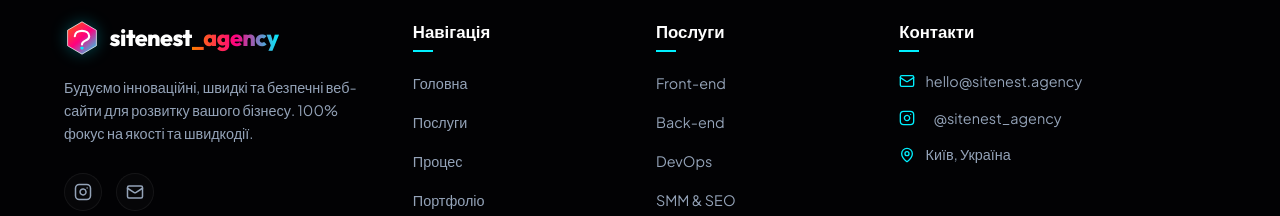
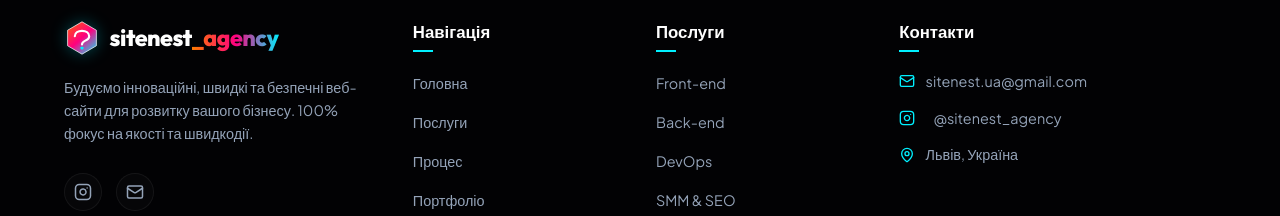
Before and after one commit to redrembo24680/sitenest_agency, a React (Vite) app: page /blog in a window 1280 px wide. Shown: the part 1039-1255 px from the top of the page. Built offline with nearby package versions, Linux system fonts and the light colour scheme.

Commit message:
feat: implement site navigation, internationalization, and contact page structure

```diff
--- a/src/App.tsx
+++ b/src/App.tsx
@@ -280,10 +280,10 @@ export default function App() {
             </div>
             <p>{t.footer.tagline}</p>
             <div className="footer-socials">
-              <span className="social-icon">
+              <a href="https://www.instagram.com/sitenest_agency?igsh=YXJkZmYwZzFyY2c0&utm_source=qr" target="_blank" rel="noopener noreferrer" className="social-icon">
                 <svg style={{ width: '18px', height: '18px' }} viewBox="0 0 24 24" fill="none" stroke="currentColor" strokeWidth="2" strokeLinecap="round" strokeLinejoin="round"><rect x="2" y="2" width="20" height="20" rx="5" ry="5"></rect><path d="M16 11.37A4 4 0 1 1 12.63 8 4 4 0 0 1 16 11.37z"></path><line x1="17.5" y1="6.5" x2="17.51" y2="6.5"></line></svg>
-              </span>
-              <span className="social-icon"><Mail style={{ width: '18px', height: '18px' }} /></span>
+              </a>
+              <a href="mailto:sitenest.ua@gmail.com" className="social-icon"><Mail style={{ width: '18px', height: '18px' }} /></a>
             </div>
           </div>
 
@@ -311,12 +311,12 @@ export default function App() {
 
           <div className="footer-column footer-contacts">
             <h4>{t.footer.contacts}</h4>
-            <p><Mail /> hello@sitenest.agency</p>
+            <p><Mail /> <a href="mailto:sitenest.ua@gmail.com" style={{ color: 'inherit', textDecoration: 'none' }}>sitenest.ua@gmail.com</a></p>
             <p>
               <svg style={{ width: '16px', height: '16px', marginRight: '8px', verticalAlign: 'middle', display: 'inline-block' }} viewBox="0 0 24 24" fill="none" stroke="currentColor" strokeWidth="2" strokeLinecap="round" strokeLinejoin="round"><rect x="2" y="2" width="20" height="20" rx="5" ry="5"></rect><path d="M16 11.37A4 4 0 1 1 12.63 8 4 4 0 0 1 16 11.37z"></path><line x1="17.5" y1="6.5" x2="17.51" y2="6.5"></line></svg>
-              @sitenest_agency
+              <a href="https://www.instagram.com/sitenest_agency?igsh=YXJkZmYwZzFyY2c0&utm_source=qr" target="_blank" rel="noopener noreferrer" style={{ color: 'inherit', textDecoration: 'none' }}>@sitenest_agency</a>
             </p>
-            <p><MapPin /> {lang === 'uk' ? 'Київ, Україна' : 'Kyiv, Ukraine'}</p>
+            <p><MapPin /> {lang === 'uk' ? 'Львів, Україна' : 'Lviv, Ukraine'}</p>
           </div>
         </div>
 
--- a/src/i18n/translations.ts
+++ b/src/i18n/translations.ts
@@ -231,7 +231,7 @@ export const translations = {
       emailLabel: 'Наш E-mail',
       instagramLabel: 'Instagram',
       locationLabel: 'Локація',
-      location: 'Київ, Україна (Працюємо по всьому світу)',
+      location: 'Львів, Україна (Працюємо по всьому світу)',
       nameLabel: "Ваше ім'я",
       namePlaceholder: 'Дмитро',
       emailInputLabel: 'E-mail адреса',
@@ -537,7 +537,7 @@ export const translations = {
       emailLabel: 'Our Email',
       instagramLabel: 'Instagram',
       locationLabel: 'Location',
-      location: 'Kyiv, Ukraine (We work worldwide)',
+      location: 'Lviv, Ukraine (We work worldwide)',
       nameLabel: 'Your Name',
       namePlaceholder: 'John',
       emailInputLabel: 'Email Address',
--- a/src/pages/Contact.tsx
+++ b/src/pages/Contact.tsx
@@ -53,7 +53,7 @@ export const Contact: React.FC = () => {
                 <div className="contact-icon-box"><Mail /></div>
                 <div className="contact-detail-text">
                   <h4>{t.contact.emailLabel}</h4>
-                  <p>hello@sitenest.agency</p>
+                  <p><a href="mailto:sitenest.ua@gmail.com" style={{ color: 'inherit', textDecoration: 'none' }}>sitenest.ua@gmail.com</a></p>
                 </div>
               </div>
               <div className="contact-detail-item">
@@ -62,7 +62,7 @@ export const Contact: React.FC = () => {
                 </div>
                 <div className="contact-detail-text">
                   <h4>{t.contact.instagramLabel}</h4>
-                  <p>@sitenest_agency</p>
+                  <p><a href="https://www.instagram.com/sitenest_agency?igsh=YXJkZmYwZzFyY2c0&utm_source=qr" target="_blank" rel="noopener noreferrer" style={{ color: 'inherit', textDecoration: 'none' }}>@sitenest_agency</a></p>
                 </div>
               </div>
               <div className="contact-detail-item">
```
